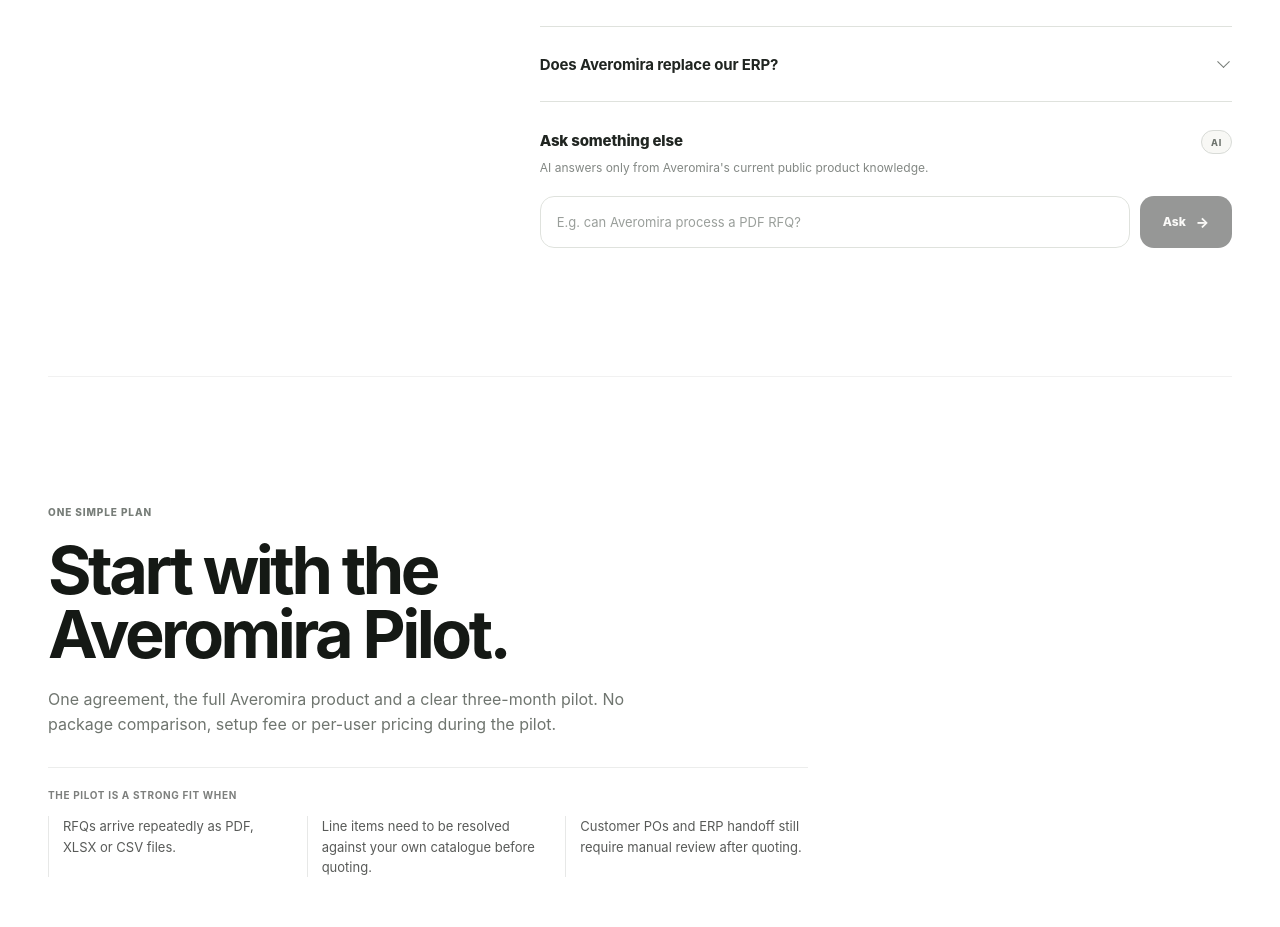
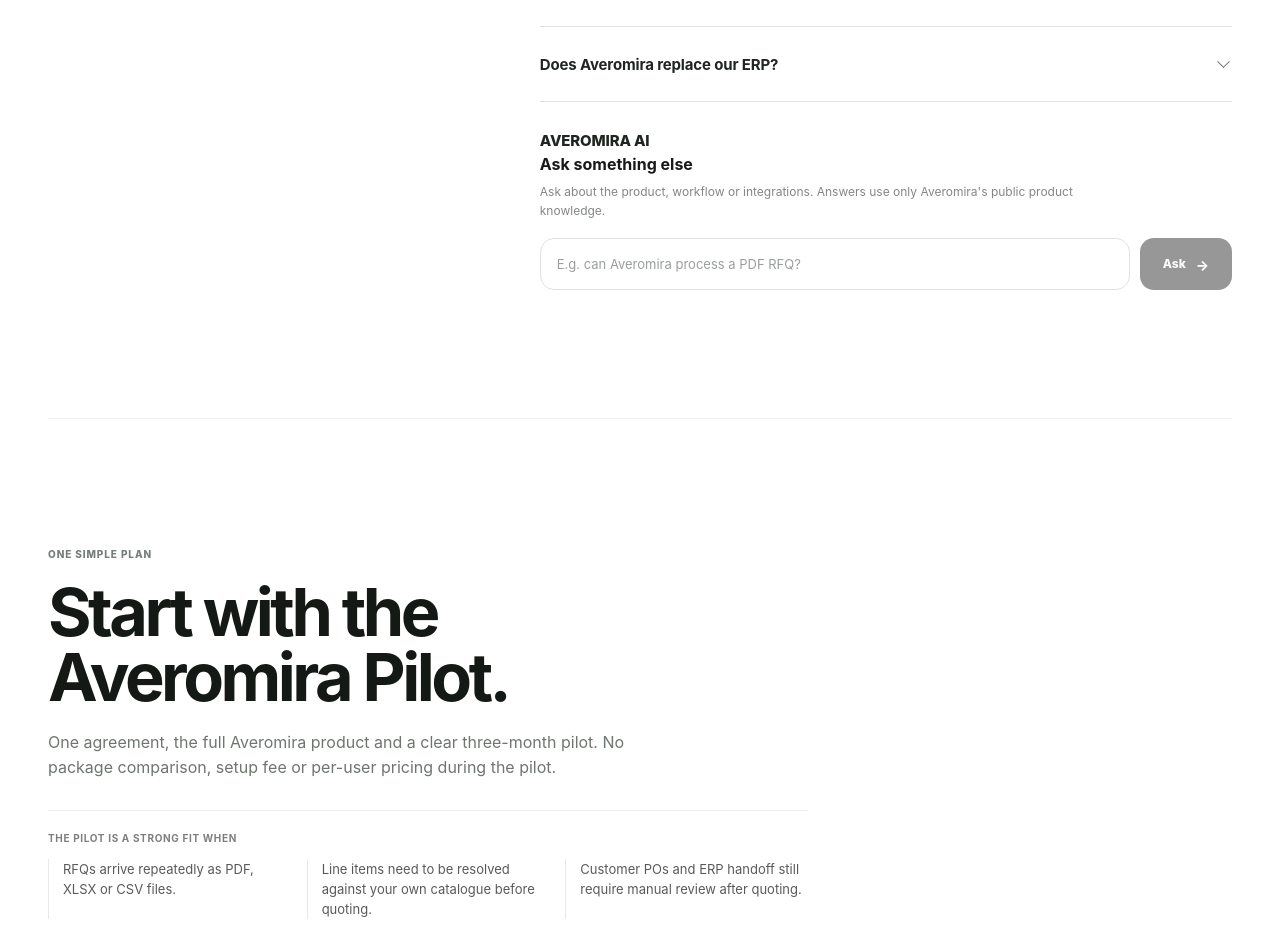
Before and after one commit to miromnb-coder/Rivora, a Next.js app: page / in a window 1280 px wide. Shown: the part 7649-8576 px from the top of the page. Built offline with nearby package versions, Linux system fonts and the light colour scheme; no server answers.

Commit message:
Refine Q4 ask panel layout

```diff
--- a/components/marketing/FaqV2.tsx
+++ b/components/marketing/FaqV2.tsx
@@ -202,16 +202,17 @@ export function FaqV2({ locale }: { locale: Locale }) {
           })}
 
           <div className="faq-v2-ask">
+            <div className="faq-v2-ask-card">
               <div className="faq-v2-ask-heading">
                 <div>
-                <span>{fi ? "Kysy jotain muuta" : "Ask something else"}</span>
+                  <span className="faq-v2-ask-eyebrow">AVEROMIRA AI</span>
+                  <strong>{fi ? "Kysy jotain muuta" : "Ask something else"}</strong>
                   <p>
                     {fi
-                    ? "AI vastaa vain Averomiran tämänhetkisen julkisen tuotetiedon perusteella."
-                    : "AI answers only from Averomira's current public product knowledge."}
+                      ? "Kysy tuotteesta, työnkulusta tai integraatioista. Vastaus perustuu vain Averomiran julkiseen tuotetietoon."
+                      : "Ask about the product, workflow or integrations. Answers use only Averomira's public product knowledge."}
                   </p>
                 </div>
-              <span className="faq-v2-ai-badge">AI</span>
               </div>
 
               <form className="faq-v2-ask-form" onSubmit={askAveromira}>
@@ -267,6 +268,7 @@ export function FaqV2({ locale }: { locale: Locale }) {
             </div>
           </div>
         </div>
+      </div>
     </section>
   );
 }
```
Lines whose indentation alone changed are shown as unchanged.
